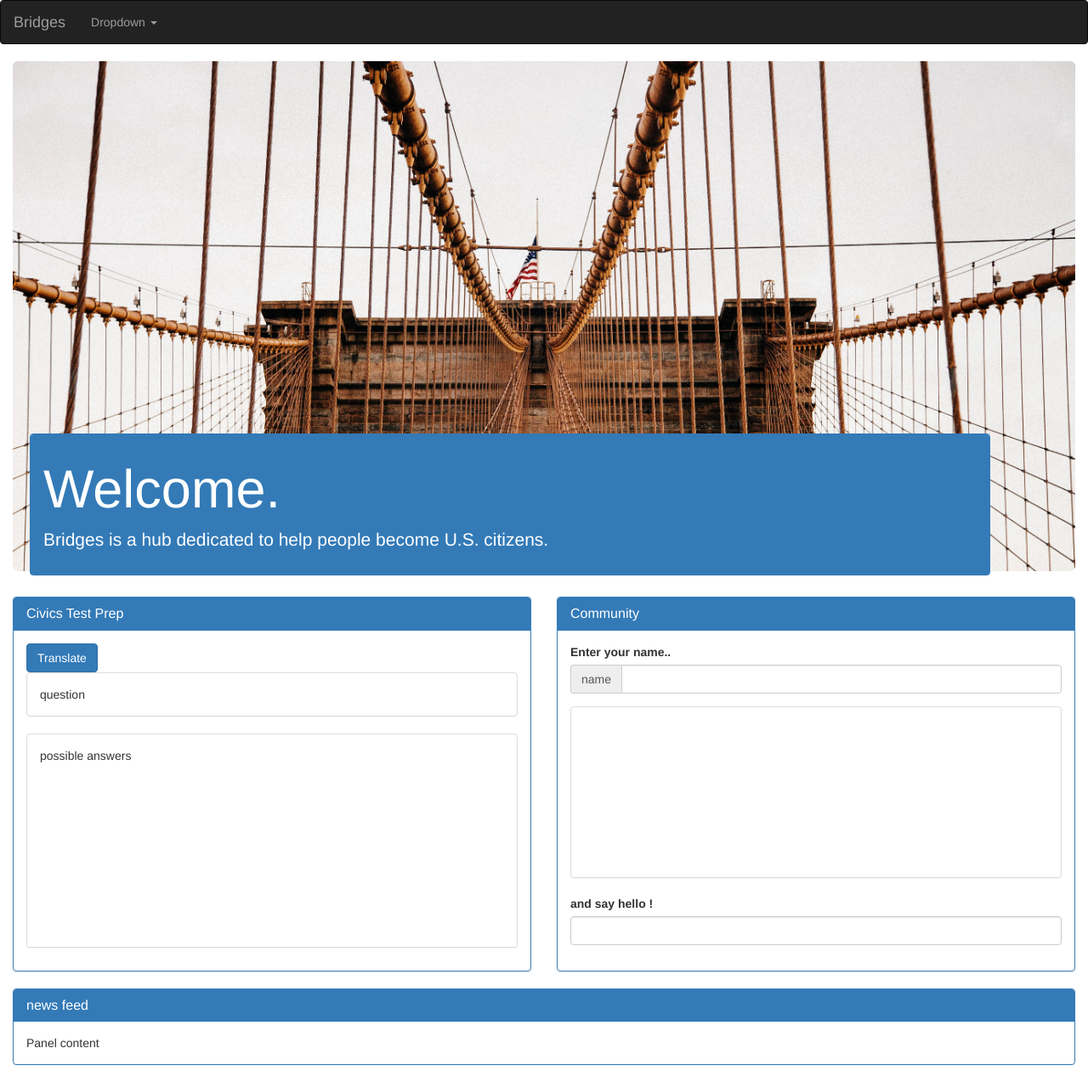
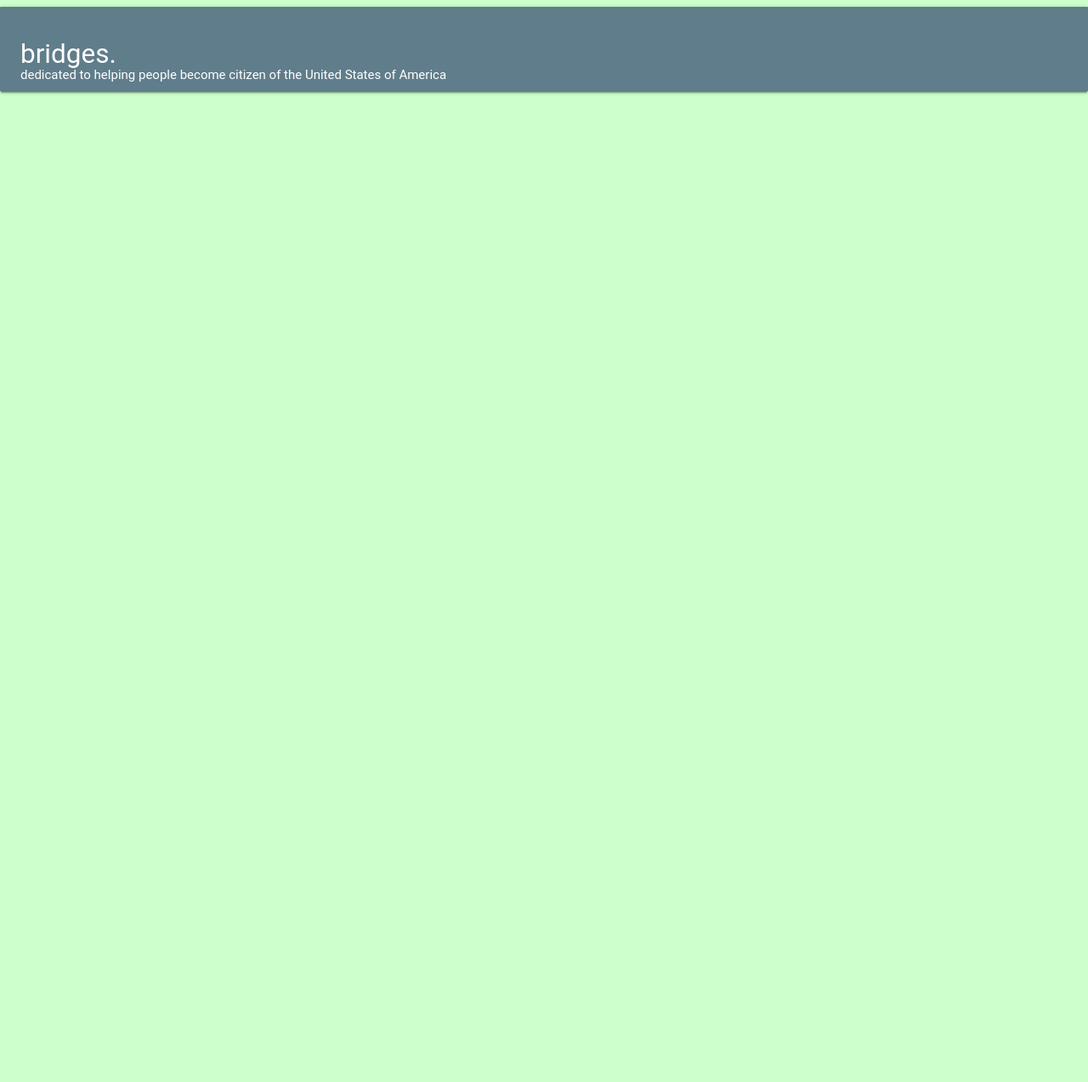
Before and after one commit to BryantBello/GROUPCITI, a PHP site: page / in a window 1280 px wide. Shown: the whole page at 85% size. After the commit the page ends 111 px from the top, so only its background shows below. Run offline with PHP 8.4, Linux system fonts and the light colour scheme; some libraries are stand-ins or nearby versions; some web fonts are replaced.

Commit message:
starting changing this to materilize

```diff
--- a/css/style.css
+++ b/css/style.css
@@ -1,9 +1,6 @@
-.jumbotron {
-	background-image: url("../images/usabridge.jpg");
-	background-size: cover ;
-	height:600px;
+img{
 
-
+	height: 400px;
 }
 
 #testPanel {
@@ -33,3 +30,20 @@
 
 	height: 250px;
 }
+
+#body{
+
+	background-color:#CCFFCC;
+}
+#nav{
+
+	background-color: #0099CC;
+}
+
+#topPanel{
+	height:100px;
+}
+#topText{
+	position:relative;
+	top:9px;
+}
--- a/index.html
+++ b/index.html
@@ -1,169 +1,44 @@
 <!DOCTYPE html>
 <html>
+
 <head>
     <title>Civics Test Prep</title>
     <meta charset="utf-8">
     <meta http-equiv="X-UA-Compatible" content="IE=edge">
     <meta name="viewport" content="width=device-width, initial-scale=1">
+    <link rel="stylesheet" type="text/css" href="css/style.css">
+    <script src="https://cdn.firebase.com/js/client/2.4.1/firebase.js"></script>
+    <link rel="stylesheet" href="https://cdnjs.cloudflare.com/ajax/libs/materialize/0.97.5/css/materialize.min.css">
+</head>
 
+<body id="body">
+    <nav>
+        <div class="nav-wrapper card-panel blue-grey" id="topPanel">
+            <a href="#" class="brand-logo left">bridges.</a>
+            <p id="topText"> dedicated to helping people become citizen of the United States of America </p>
 
-  <link rel="stylesheet" type="text/css" href="css/style.css">
-  <link href="http://maxcdn.bootstrapcdn.com/bootstrap/3.3.4/css/bootstrap.min.css" rel="stylesheet">
-  <script src="https://cdn.firebase.com/js/client/2.4.1/firebase.js"></script>
-  <link rel="stylesheet" type="text/css" href="https://maxcdn.bootstrapcdn.com/bootswatch/3.3.6/simplex/bootstrap.min.css">
+        </div>
+    </nav>
 
 
 
 
 
-</head>
-
-
-<body>
-
-<nav class="navbar navbar-inverse">
-  <div class="container-fluid">
-    <div class="navbar-header">
-      <button type="button" class="navbar-toggle collapsed" data-toggle="collapse" data-target="#bs-example-navbar-collapse-2">
-        <span class="sr-only">Toggle navigation</span>
-        <span class="icon-bar"></span>
-        <span class="icon-bar"></span>
-        <span class="icon-bar"></span>
-      </button>
-      <a class="navbar-brand" href="#">Bridges</a>
-    </div>
-
-    <div class="collapse navbar-collapse" id="bs-example-navbar-collapse-2">
-      <ul class="nav navbar-nav">
-
-        <li class="dropdown">
-          <a href="#" class="dropdown-toggle" data-toggle="dropdown" role="button" aria-expanded="false">Dropdown <span class="caret"></span></a>
-          <ul class="dropdown-menu" role="menu">
-            <li><a href="#">Action</a></li>
-            <li><a href="#">Another action</a></li>
-            <li><a href="#">Something else here</a></li>
-            <li class="divider"></li>
-            <li><a href="#">Separated link</a></li>
-            <li class="divider"></li>
-            <li><a href="#">One more separated link</a></li>
-          </ul>
-        </li>
-      </ul>
-
-
-    </div>
-  </div>
-</nav>
-
-<div class = "wrapper container-fluid">
-
-  <div class="jumbotron">
-
-  <div class="panel panel-primary" id="welcome">
-      <div class="panel-heading">
-        <h3 class="panel-title"><h1>Welcome.</h1><p>Bridges is a hub dedicated to help people become U.S. citizens.</p></h3>
-      </div>
-    </div>
 
 
 
 
-  </div>
-
-
-  <div class="row">
-
-    <div class="col-md-6">
-      <div class="panel panel-primary">
-          <div class="panel-heading">
-            <h3 class="panel-title">Civics Test Prep</h3>
-          </div>
-         <div class="panel-body" id="testPanel">
-              <a href="#" class="btn btn-primary" id="translate">Translate</a>
-
-
-              <div class="panel panel-default">
-                  <div class="panel-body" id="questions">
-                         question
-                  </div>
-              </div>
-              <div class="panel panel-default">
-                  <div class="panel-body" id="possibleAnswers">
-                         possible answers
-                  </div>
-              </div>
-
-
-
-          </div>
-      </div>
-    </div>
-
-    <div class="col-md-6">
-
-      <div class="panel panel-primary">
-        <div class="panel-heading">
-            <h3 class="panel-title">Community</h3>
-          </div>
-          <div class="panel-body" id="communityChat">
-          <div class="form-group">
-              <label class="control-label">Enter your name..</label>
-              <div class="input-group">
-                <span class="input-group-addon">name</span>
-                <input type="text" class="form-control" id="nameInput">
-
-             </div>
-          </div>
-
-              <div class="panel panel-default">
-                <div class="panel-body" id="chat">
-
-                </div>
-            </div>
-            <div class="form-group">
-                <label class="control-label" for="focusedInput">and say hello !</label>
-                <input class="form-control" id="chatTextInput" type="text" value="">
-            </div>
-          </div>
-      </div>
-
-
-    </div>
-
-  </div>
-
-  <div class="row">
-    <div class="col-md-12">
-      <div class="panel panel-primary">
-        <div class="panel-heading">
-            <h3 class="panel-title">news feed</h3>
-          </div>
-          <div class="panel-body" id="newsFeed">
-
-            Panel content
-          </div>
-      </div>
-    </div>
-
-  </div>
-
-
-</div>
-
 
 
     <script src="https://ajax.googleapis.com/ajax/libs/jquery/1.12.0/jquery.min.js"></script>
-
+    <script src ="https://cdnjs.cloudflare.com/ajax/libs/jquery-backstretch/2.0.4/jquery.backstretch.min.js"></script>
+    <script src="https://cdnjs.cloudflare.com/ajax/libs/materialize/0.97.5/js/materialize.min.js"></script>
     <script type="text/javascript" src="javascript/app.js"></script>
-
     <script type="text/javascript" src="http://www.google.com/jsapi?key=AIzaSyBGVNFrlzQURAt858e34_eOIwdyxzMqv0w">
     </script>
     <script type="text/javascript">
     google.load("feeds", "1") //Load Google Ajax Feed API (version 1)
     </script>
+</body>
 
-
-
-
-</body>
 </html>
--- a/javascript/app.js
+++ b/javascript/app.js
@@ -71,8 +71,13 @@ window.onload=function(){
 rssfeedsetup()
 }
 
+$(document).ready(function(){
+
+$.backstretch('images/usabridge.jpg');
 
 
+
+})
 
 
 
```
Also changed, not shown: images/litbridge.jpg (added), 1 other file. Lines whose indentation alone changed are shown as unchanged.
